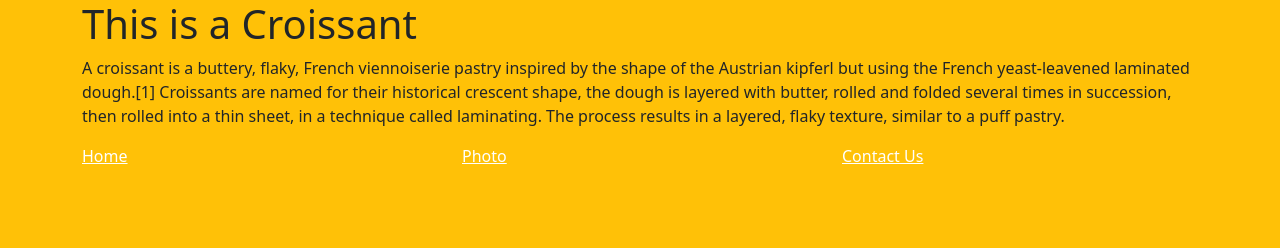
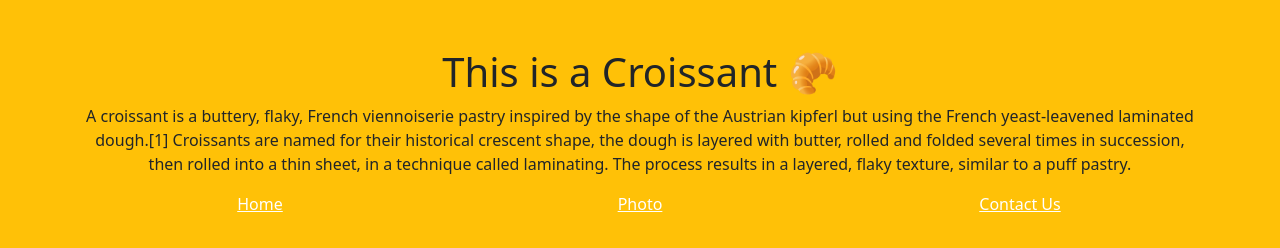
Before and after one commit to IlonaBaskova/Croissant, a plain HTML site: page index.html in a window 1280 px wide. Drawn offline with nearby package versions, Linux system fonts and the light colour scheme.

Commit message:
Added some SEO initial descriptions for pages and links, photo

```diff
--- a/index.html
+++ b/index.html
@@ -3,7 +3,7 @@
   <head>
     <meta charset="UTF-8" />
     <meta http-equiv="X-UA-Compatible" content="IE=edge" />
-    <meta name="viewport" content="width=device-width, initial-scale=1.0" />
+    <meta name="Croissants page" content="The Croissants page with photo" />
     <!-- CSS only -->
     <link
       href="https://cdn.jsdelivr.net/npm/bootstrap@5.2.2/dist/css/bootstrap.min.css"
@@ -13,9 +13,9 @@
     />
     <title>Croissant</title>
   </head>
-  <body class="bg-warning">
-    <div class="container">
-      <h1>This is a Croissant</h1>
+  <body class="bg-warning text-center">
+    <div class="container mt-5">
+      <h1>This is a Croissant 🥐</h1>
       <p>
         A croissant is a buttery, flaky, French viennoiserie pastry inspired by
         the shape of the Austrian kipferl but using the French yeast-leavened
@@ -27,13 +27,27 @@
       </p>
       <div class="row">
         <div class="col-4">
-          <a href="/" class="text-white">Home</a>
+          <a href="/" class="text-white" target="blank" title="Home page"
+            >Home</a
+          >
         </div>
         <div class="col-4">
-          <a href="/photo.html" class="text-white">Photo</a>
+          <a
+            href="/photo.html"
+            class="text-white"
+            target="blank"
+            title="Photo page"
+            >Photo</a
+          >
         </div>
         <div class="col-4">
-          <a href="/contact.html" class="text-white">Contact Us</a>
+          <a
+            href="/contact.html"
+            class="text-white"
+            target="blank"
+            title="Contacts page"
+            >Contact Us</a
+          >
         </div>
       </div>
     </div>
```
Also changed, not shown: contact.html (+8 -6 lines), photo.html (+8 -6 lines).
